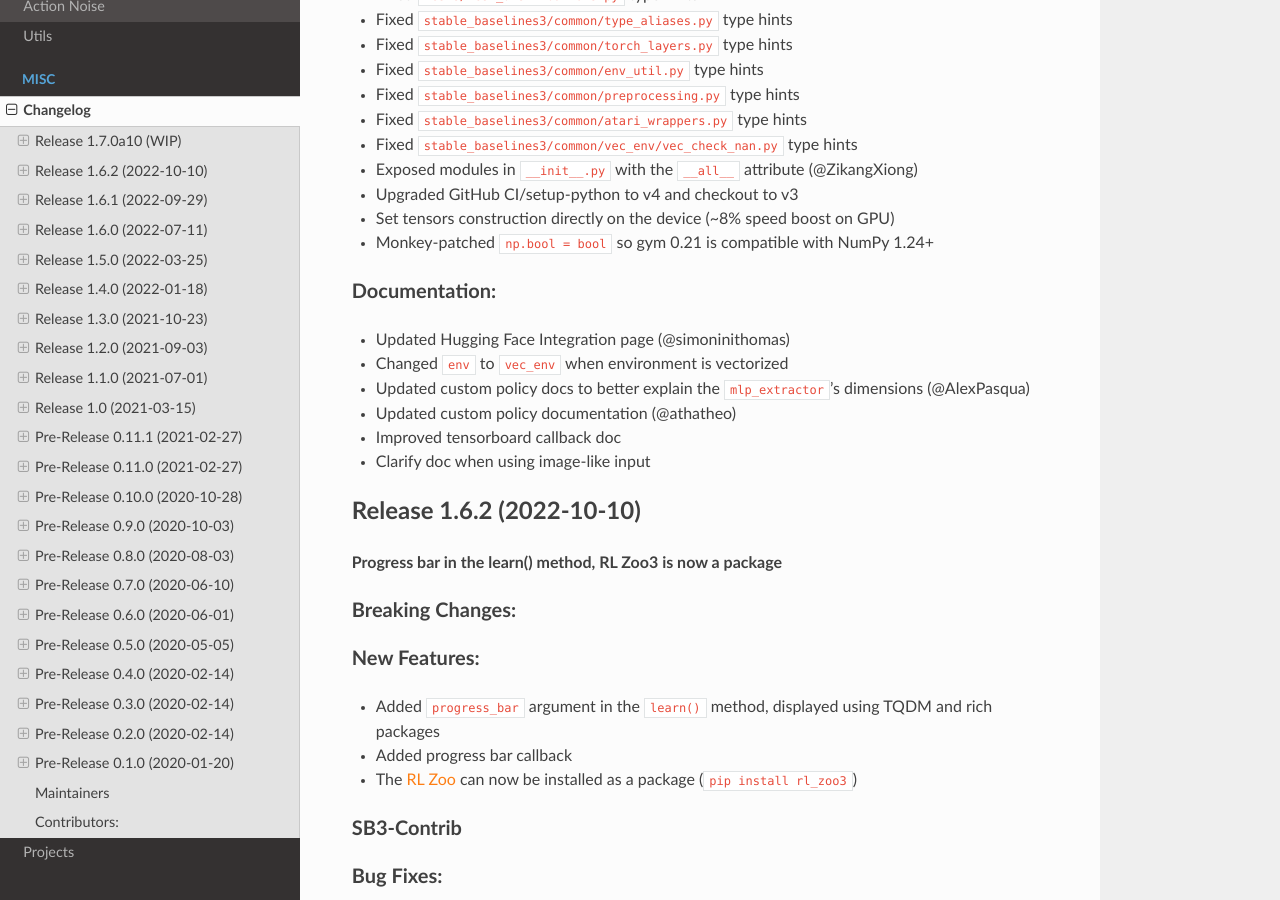
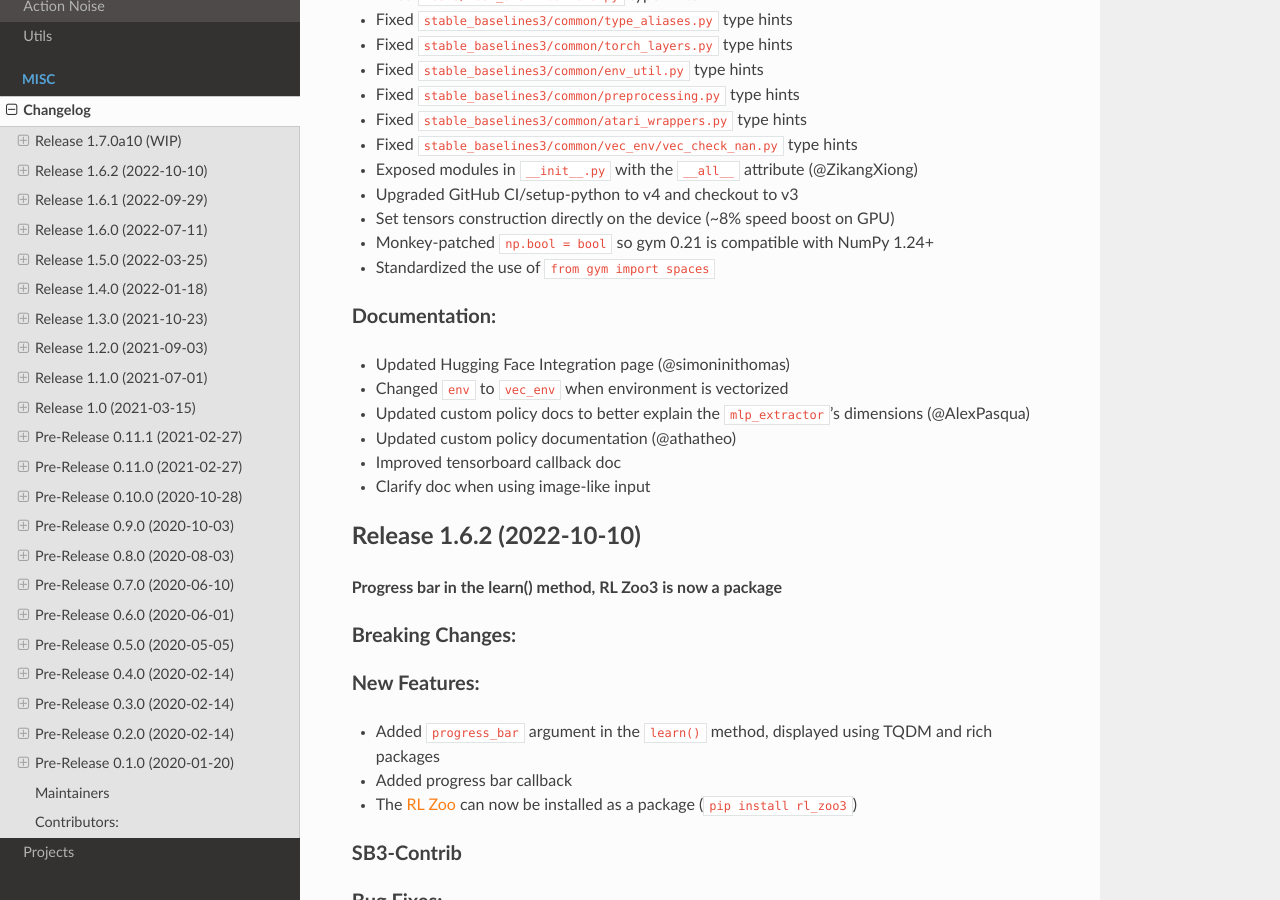
Before and after one commit to DLR-RM/stable-baselines3, a Sphinx documentation site: the page built from docs/misc/changelog.rst, in a window 1280 px wide and 900 px high, scrolled down 1645 px. Built offline with Sphinx 7.4.7 and the Read the Docs theme 2.0.0, drawn with Linux system fonts in a browser that asks for light colours; pages that are not in the unit, such as notebooks, are missing from menus.

Commit message:
update changelog

```diff
--- a/docs/misc/changelog.rst
+++ b/docs/misc/changelog.rst
@@ -71,6 +71,7 @@ Others:
 - Upgraded GitHub CI/setup-python to v4 and checkout to v3
 - Set tensors construction directly on the device (~8% speed boost on GPU)
 - Monkey-patched ``np.bool = bool`` so gym 0.21 is compatible with NumPy 1.24+
+- Standardized the use of ``from gym import spaces``
 
 Documentation:
 ^^^^^^^^^^^^^^
```
